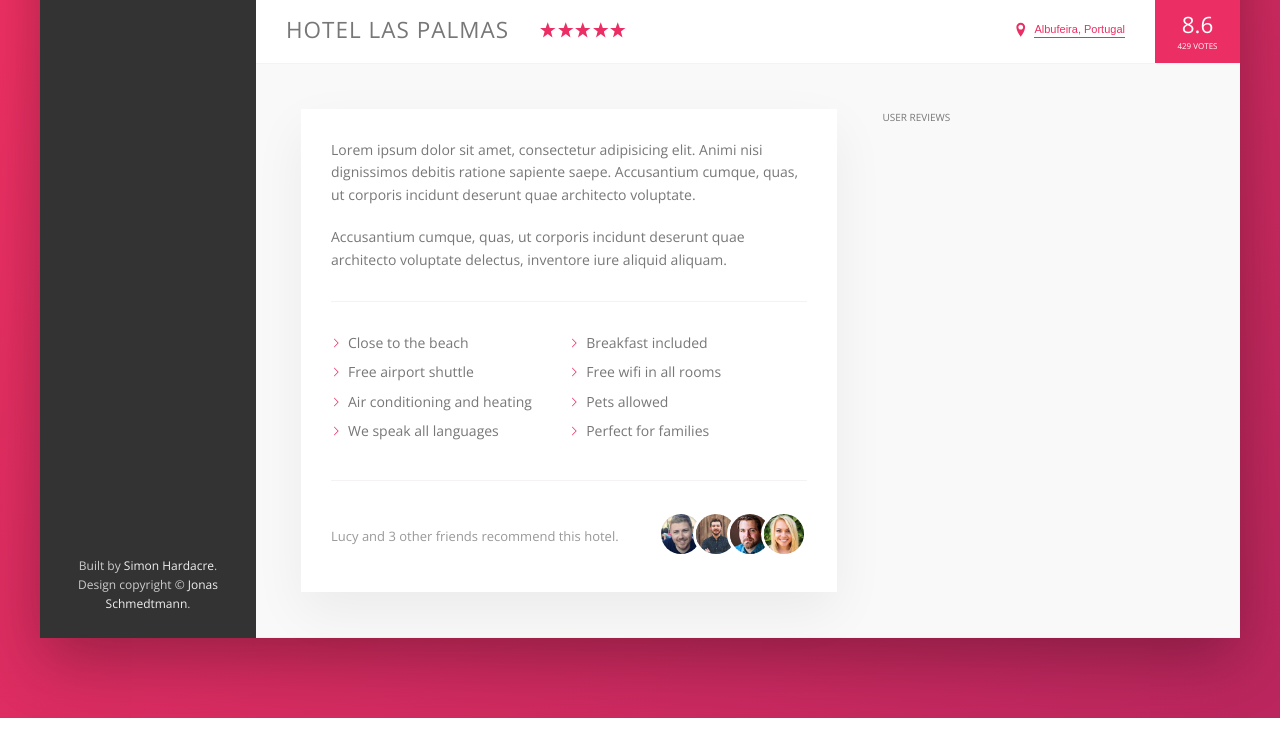
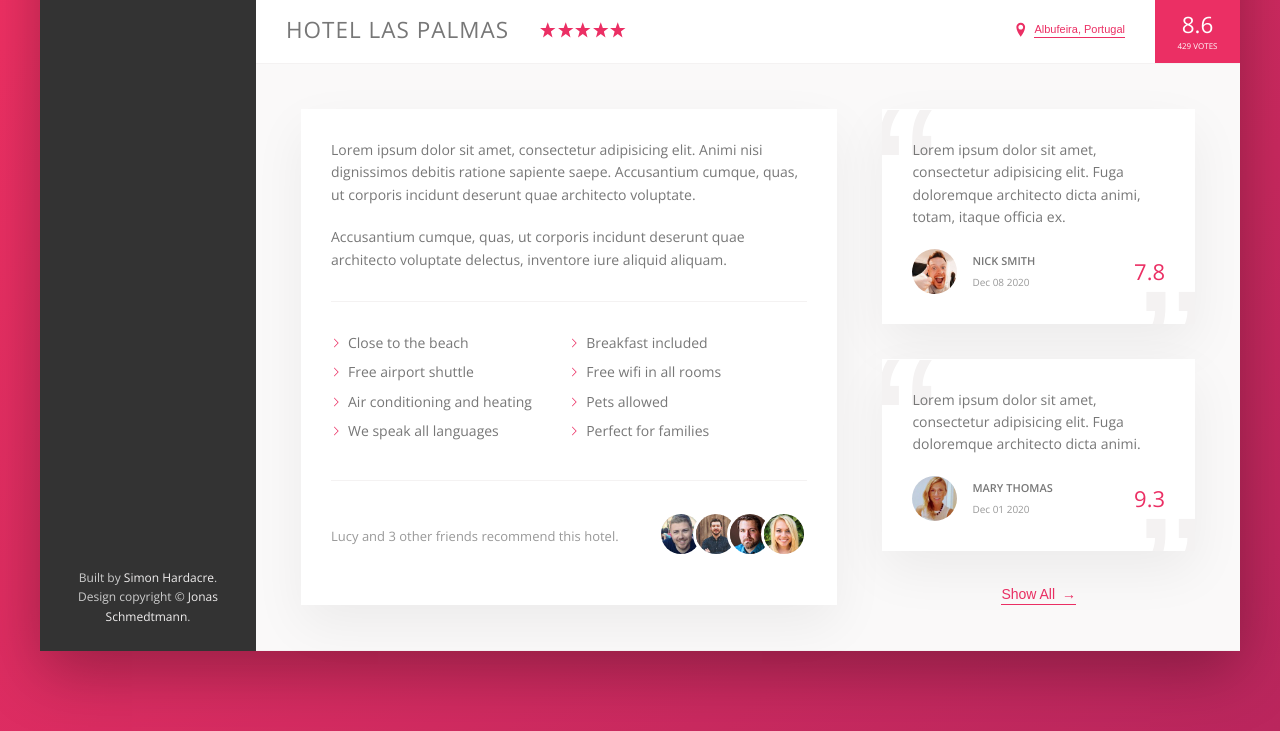
Before and after one commit to shard520/Trillo-CSS, a website: page index.html in a window 1280 px wide. Shown: the part 538-1269 px from the top of the page. Drawn offline with nearby package versions, Linux system fonts and the light colour scheme.

Commit message:
Build user reviews section with before and after pseudo elements containing stylised open and close quote marks, add review text along with user photo, name, date and review score.

```diff
--- a/index.html
+++ b/index.html
@@ -173,7 +173,34 @@
                         </div>
 
                         <div class="user-reviews">
-                            USER REVIEWS
+                            <figure class="review">
+                                <blockquote class="review__text">
+                                    Lorem ipsum dolor sit amet, consectetur adipisicing elit. Fuga doloremque architecto dicta animi, totam, itaque officia ex.
+                                </blockquote>
+                                <figcaption class="review__user">
+                                    <img src="./img/user-1.jpg" alt="User 1" class="review__photo">
+                                    <div class="review__user-box">
+                                        <p class="review__user-name">Nick Smith</p>
+                                        <p class="review__user-date">Dec 08 2020</p>
+                                    </div>
+                                    <div class="review__rating">7.8</div>
+                                </figcaption>
+                            </figure>
+
+                            <figure class="review">
+                                <blockquote class="review__text">
+                                    Lorem ipsum dolor sit amet, consectetur adipisicing elit. Fuga doloremque architecto dicta animi.                                    </blockquote>
+                                <figcaption class="review__user">
+                                    <img src="./img/user-2.jpg" alt="User 2" class="review__photo">
+                                    <div class="review__user-box">
+                                        <p class="review__user-name">Mary Thomas</p>
+                                        <p class="review__user-date">Dec 01 2020</p>
+                                    </div>
+                                    <div class="review__rating">9.3</div>
+                                </figcaption>
+                            </figure>
+
+                            <button class="btn-inline">Show All <span>&rarr;</span></button>
                         </div>
                     </div>
                 </main>
--- a/sass/_components.scss
+++ b/sass/_components.scss
@@ -293,8 +293,17 @@
 	transition: all .2s;
 	backface-visibility: hidden;
 
+	& span {
+		margin-left: .3rem;
+		transition: margin-left .2s;
+	}
+
 	&:hover {
 		color: var(--color-grey-dark-1);
+
+		span {
+			margin-left: .8rem;
+		}
 	}
 
 	&:focus {
@@ -385,3 +394,81 @@
 		}
 	}
 }
+
+////////////////////////////////////////////////////////////
+// REVIEW
+.review {
+	background-color: #fff;
+	box-shadow: var(--shadow-light);
+	padding: 3rem;
+	margin-bottom: 3.5rem;
+	position: relative;
+	overflow: hidden;
+
+	&__text {
+		margin-bottom: 2rem;
+	}
+
+	&__user {
+		display: flex;
+		align-items: center;
+	}
+
+	&__text,
+	&__user {
+		position: relative;
+		z-index: 20;
+	}
+
+	&__photo {
+		height: 4.5rem;
+		width: 4.5rem;
+		border-radius: 50%;
+		margin-right: 1.5rem;
+	}
+
+	&__user-box {
+		margin-right: auto;
+	}
+
+	&__user-name {
+		font-size: 1.1rem;
+		font-weight: 600;
+		text-transform: uppercase;
+		margin-bottom: .4rem;
+	}
+
+	&__user-date {
+		font-size: 1rem;
+		color: var(--color-grey-dark-3);
+	}
+
+	&__rating {
+		font-size: 2.2rem;
+		font-weight: 300;
+		color: var(--color-primary);
+	}
+
+	&::before {
+		content: "\201C";
+		position: absolute;
+		top: -3rem;
+		left: -1rem;
+	}
+
+	&::after {
+		content: "\201D";
+		position: absolute;
+		bottom: -13.75rem;
+		right: -1rem;
+	}
+
+	&::before,
+	&::after {
+		font-family: sans-serif;
+		font-size: 20rem;
+		line-height: 1;
+		color: var(--color-grey-light-2);
+		z-index: 10;
+	}
+}
--- a/sass/_layout.scss
+++ b/sass/_layout.scss
@@ -39,10 +39,10 @@
 	padding: 4.5rem;
 	background-color: var(--color-grey-light-1);
 	border-bottom: var(--line);
+	font-size: 1.4rem;
 }
 
 .description {
-	font-size: 1.4rem;
 	flex: 0 0 60%;
 	margin-right: 4.5rem;
 	padding: 3rem;
@@ -52,4 +52,7 @@
 
 .user-reviews {
 	flex: 1;
+	display: flex;
+	flex-direction: column;
+    align-items: center;
 }
```
Also changed, not shown: img/text.txt (deleted, +0 -17 lines), css/style.css.
